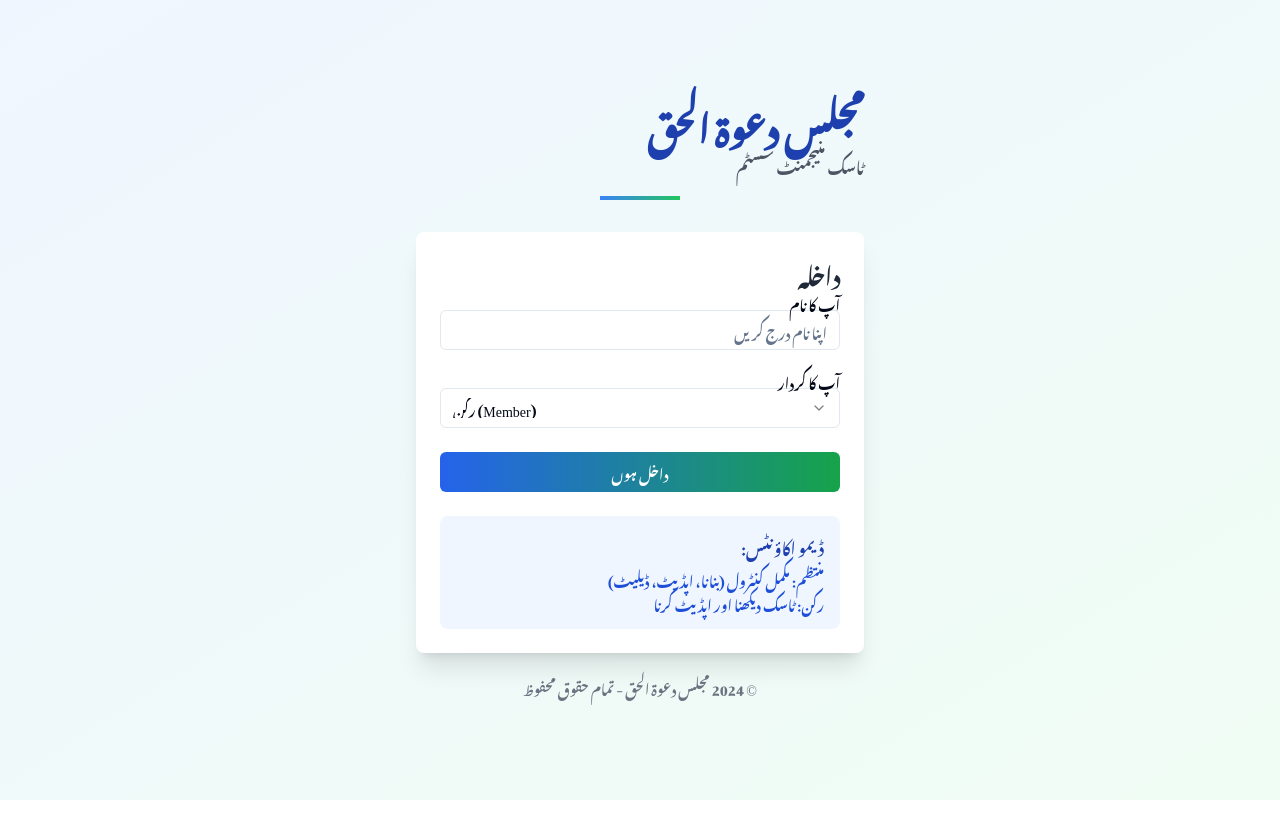
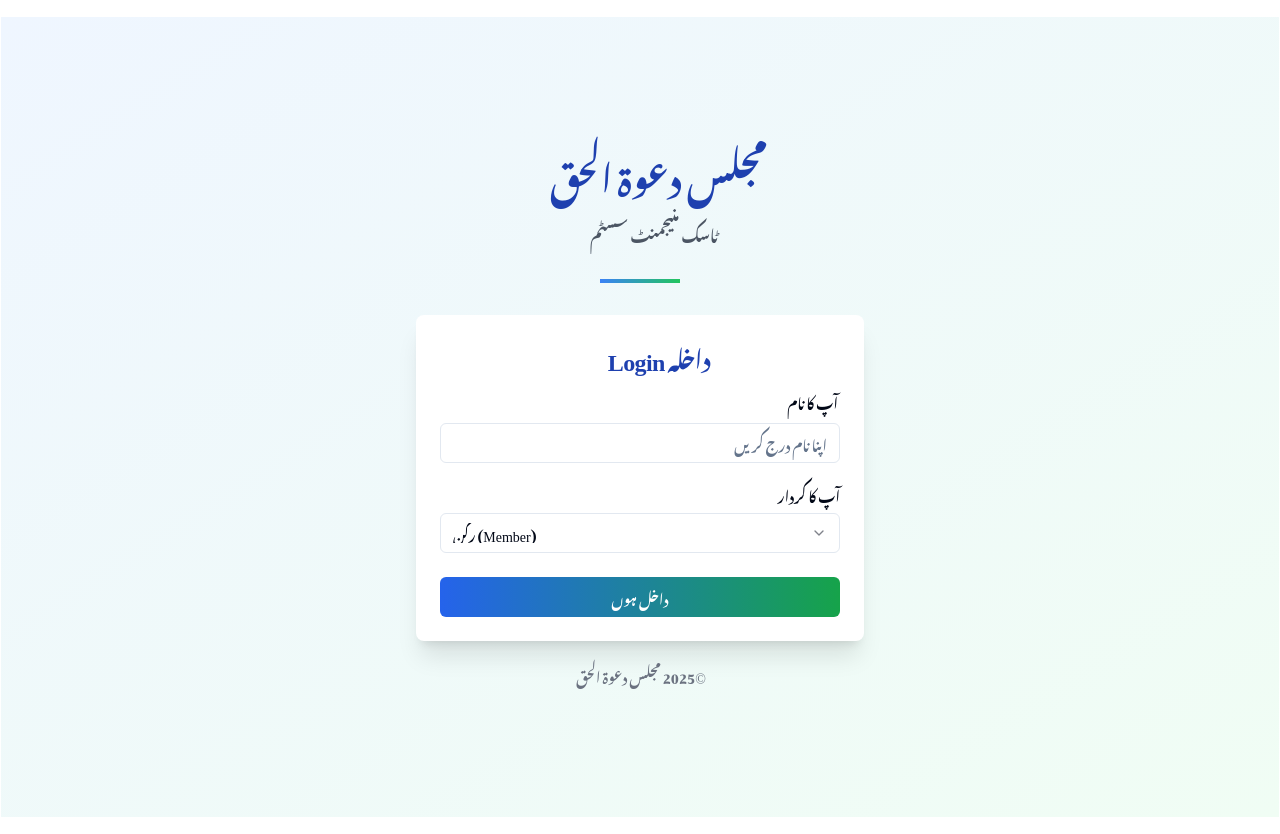
Before and after one commit to Asjad-Zaki/rooznamch-amali-majlis-link, a React (Vite) app: page / in a window 1280 px wide. Before the commit the page ends 800 px from the top, so only its background shows below. Built offline with nearby package versions, Linux system fonts and the light colour scheme; a web font is replaced by a local one.

Commit message:
Visual edit in Lovable
Edited UI in Lovable

```diff
--- a/src/components/LoginForm.tsx
+++ b/src/components/LoginForm.tsx
@@ -1,63 +1,48 @@
-
 import React, { useState } from 'react';
 import { Card, CardContent, CardHeader, CardTitle } from '@/components/ui/card';
 import { Button } from '@/components/ui/button';
 import { Input } from '@/components/ui/input';
 import { Label } from '@/components/ui/label';
 import { Select, SelectContent, SelectItem, SelectTrigger, SelectValue } from '@/components/ui/select';
-
 interface LoginFormProps {
   onLogin: (role: 'admin' | 'member', userName: string) => void;
 }
-
-const LoginForm = ({ onLogin }: LoginFormProps) => {
+const LoginForm = ({
+  onLogin
+}: LoginFormProps) => {
   const [role, setRole] = useState<'admin' | 'member'>('member');
   const [userName, setUserName] = useState('');
-
   const handleSubmit = (e: React.FormEvent) => {
     e.preventDefault();
     if (userName.trim()) {
       onLogin(role, userName);
     }
   };
-
-  return (
-    <div className="min-h-screen bg-gradient-to-br from-blue-50 to-green-50 flex items-center justify-center p-4">
+  return <div className="min-h-screen bg-gradient-to-br from-blue-50 to-green-50 flex items-center justify-center p-4 px-[62px] mx-px bg-slate-300 my-[17px]">
       <div className="w-full max-w-md">
         <div className="text-center mb-8">
-          <h1 className="text-4xl font-bold text-blue-800 mb-2" dir="rtl">
+          <h1 dir="rtl" className="text-blue-800 mb-2 py-px px-px text-4xl font-semibold mx-[96px] my-[2px]">
             مجلس دعوۃ الحق
           </h1>
-          <p className="text-gray-600" dir="rtl">ٹاسک منیجمنٹ سسٹم</p>
+          <p dir="rtl" className="text-gray-600 mx-[111px] my-[11px] px-[35px] py-[15px]">ٹاسک منیجمنٹ سسٹم</p>
           <div className="w-20 h-1 bg-gradient-to-r from-blue-500 to-green-500 mx-auto mt-4"></div>
         </div>
 
         <Card className="shadow-xl border-0">
           <CardHeader className="text-center pb-2">
-            <CardTitle className="text-2xl font-semibold text-gray-800" dir="rtl">
-              داخلہ
-            </CardTitle>
+            <CardTitle dir="rtl" className="text-2xl font-semibold px-[75px] my-0 mx-[55px] text-blue-800">داخلہ Login </CardTitle>
           </CardHeader>
           <CardContent>
             <form onSubmit={handleSubmit} className="space-y-6">
               <div>
-                <Label htmlFor="userName" className="text-right block" dir="rtl">
+                <Label htmlFor="userName" dir="rtl" className="text-right block my-[15px] mx-[2px]">
                   آپ کا نام
                 </Label>
-                <Input
-                  id="userName"
-                  type="text"
-                  value={userName}
-                  onChange={(e) => setUserName(e.target.value)}
-                  required
-                  className="text-right"
-                  dir="rtl"
-                  placeholder="اپنا نام درج کریں"
-                />
+                <Input id="userName" type="text" value={userName} onChange={e => setUserName(e.target.value)} required className="text-right" dir="rtl" placeholder="اپنا نام درج کریں" />
               </div>
 
               <div>
-                <Label htmlFor="role" className="text-right block" dir="rtl">
+                <Label htmlFor="role" dir="rtl" className="text-right block mx-0 my-[12px]">
                   آپ کا کردار
                 </Label>
                 <Select value={role} onValueChange={(value: 'admin' | 'member') => setRole(value)}>
@@ -71,31 +56,17 @@ const LoginForm = ({ onLogin }: LoginFormProps) => {
                 </Select>
               </div>
 
-              <Button
-                type="submit"
-                className="w-full bg-gradient-to-r from-blue-600 to-green-600 hover:from-blue-700 hover:to-green-700 text-white font-semibold py-3"
-                dir="rtl"
-              >
+              <Button type="submit" className="w-full bg-gradient-to-r from-blue-600 to-green-600 hover:from-blue-700 hover:to-green-700 text-white font-semibold py-3" dir="rtl">
                 داخل ہوں
               </Button>
             </form>
 
-            <div className="mt-6 p-4 bg-blue-50 rounded-lg">
-              <h3 className="font-semibold text-blue-800 mb-2" dir="rtl">ڈیمو اکاؤنٹس:</h3>
-              <div className="text-sm text-blue-700 space-y-1" dir="rtl">
-                <div>منتظم: مکمل کنٹرول (بنانا، اپڈیٹ، ڈیلیٹ)</div>
-                <div>رکن: ٹاسک دیکھنا اور اپڈیٹ کرنا</div>
-              </div>
-            </div>
+
           </CardContent>
         </Card>
 
-        <div className="text-center mt-6 text-gray-500 text-sm" dir="rtl">
-          © 2024 مجلس دعوۃ الحق - تمام حقوق محفوظ
-        </div>
+        <div className="text-center mt-6 text-gray-500 text-sm" dir="rtl">©2025 مجلس دعوۃ الحق </div>
       </div>
-    </div>
-  );
+    </div>;
 };
-
 export default LoginForm;
```
